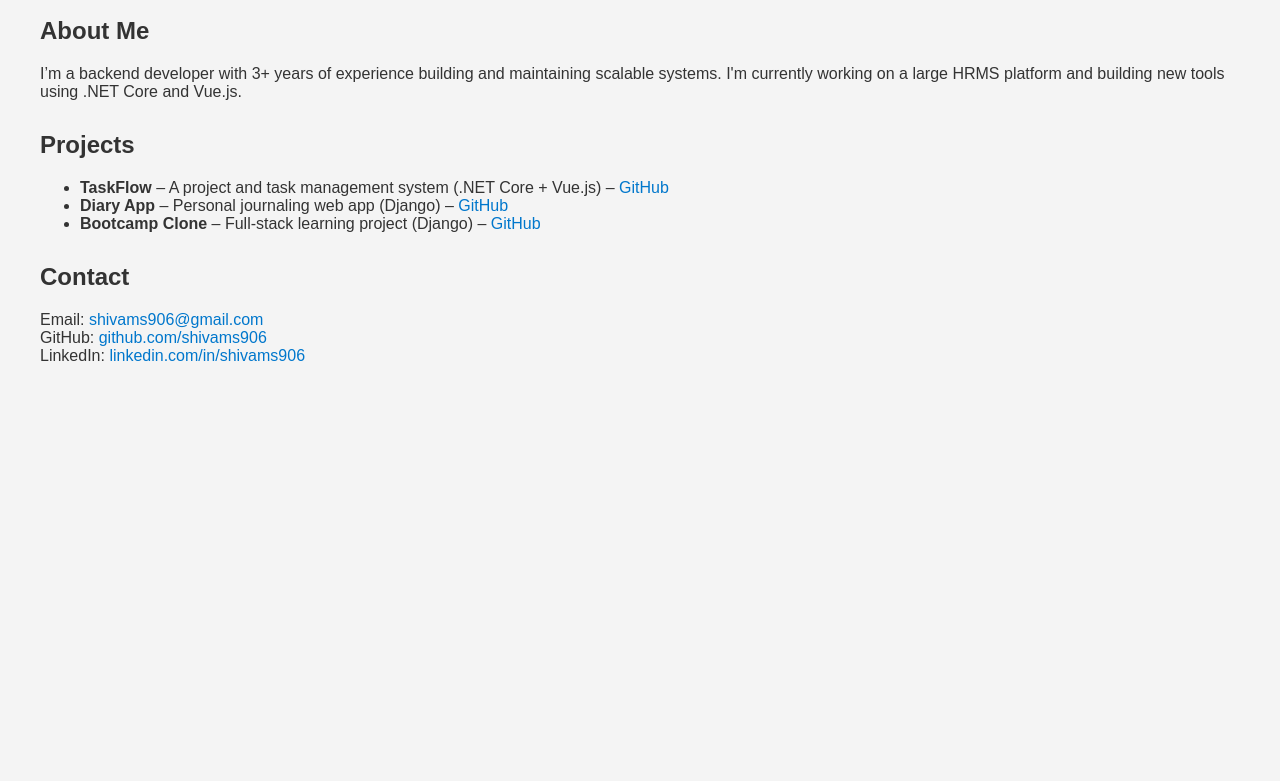
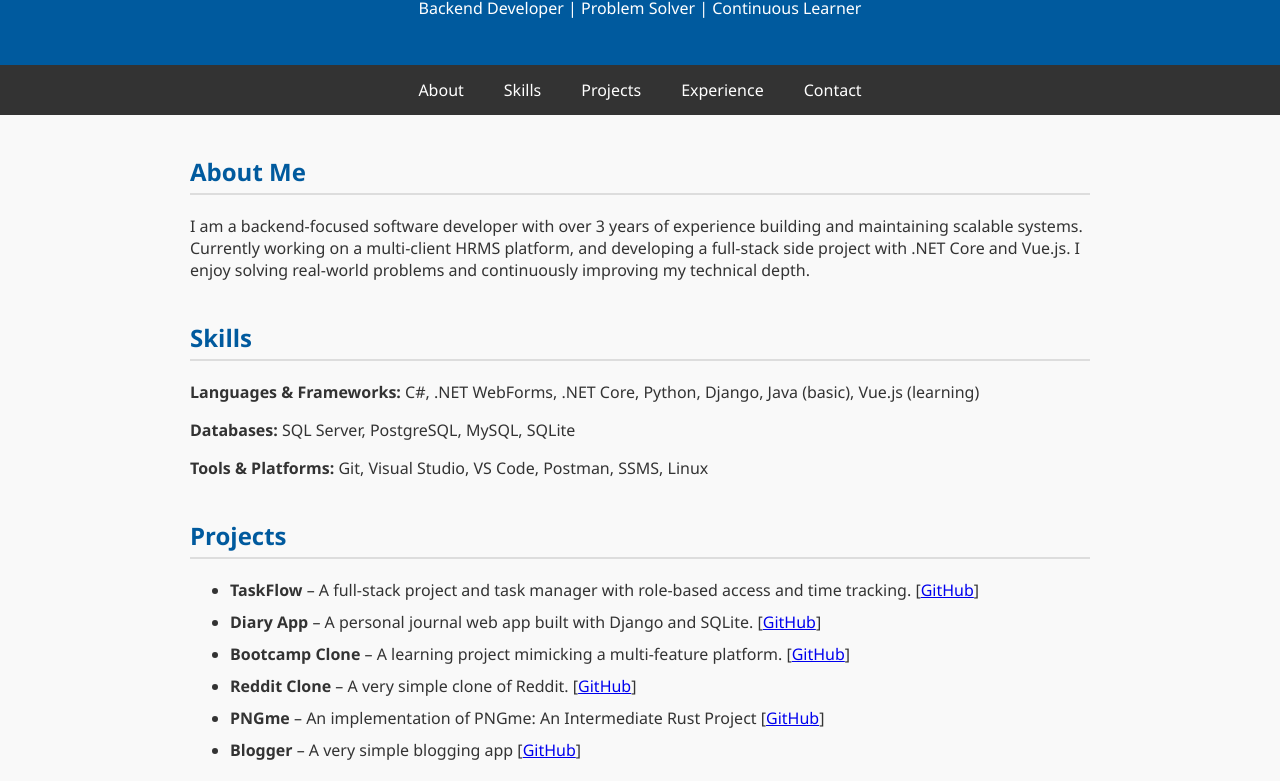
Before and after one commit to shivams906/shivams906.github.io, a plain HTML site: page index.html in a window 1280 px wide. Shown: the part 119-900 px from the top of the page. Before the commit the page ends 800 px from the top, so only its background shows below. Drawn offline with Linux system fonts and the light colour scheme.

Commit message:
add resume and update portfolio content

```diff
--- a/index.html
+++ b/index.html
@@ -2,80 +2,121 @@
 <html lang="en">
 <head>
   <meta charset="UTF-8" />
-    <meta name="viewport" content="width=device-width, initial-scale=1" />
-    <title>Shivam Sharma | Portfolio</title>
+  <meta name="viewport" content="width=device-width, initial-scale=1.0" />
+  <title>Shivam Sharma | Developer Portfolio</title>
   <style>
     body {
-        font-family: Arial, sans-serif;
-        margin: 40px;
-        background: #f4f4f4;
+      font-family: 'Segoe UI', sans-serif;
+      margin: 0;
+      background-color: #f9f9f9;
       color: #333;
     }
-      h1 {
-        color: #0077cc;
+    header {
+      background-color: #005a9e;
+      color: white;
+      padding: 30px;
+      text-align: center;
     }
-      a {
-        color: #0077cc;
+    nav {
+      background: #333;
+      display: flex;
+      justify-content: center;
+    }
+    nav a {
+      color: white;
+      padding: 14px 20px;
+      display: block;
       text-decoration: none;
     }
+    nav a:hover {
+      background: #555;
+    }
     section {
-        margin-bottom: 30px;
+      max-width: 900px;
+      margin: 40px auto;
+      padding: 0 20px;
+    }
+    h2 {
+      color: #005a9e;
+      border-bottom: 2px solid #ddd;
+      padding-bottom: 5px;
+    }
+    footer {
+      text-align: center;
+      padding: 20px;
+      background: #eee;
+    }
+    .project-list li {
+      margin-bottom: 10px;
+    }
+    .resume-button {
+      display: inline-block;
+      padding: 10px 20px;
+      margin-top: 10px;
+      background-color: #005a9e;
+      color: white;
+      text-decoration: none;
+      border-radius: 4px;
+      font-weight: bold;
+    }
+    .resume-button:hover {
+      background-color: #003f73;
     }
   </style>
 </head>
 <body>
+  <header>
     <h1>Shivam Sharma</h1>
-    <p>Backend Developer | Problem Solver | Learner</p>
+    <p>Backend Developer | Problem Solver | Continuous Learner</p>
+  </header>
 
-    <section>
+  <nav>
+    <a href="#about">About</a>
+    <a href="#skills">Skills</a>
+    <a href="#projects">Projects</a>
+    <a href="#experience">Experience</a>
+    <a href="#contact">Contact</a>
+  </nav>
+
+  <section id="about">
     <h2>About Me</h2>
-      <p>
-        I’m a backend developer with 3+ years of experience building and
-        maintaining scalable systems. I'm currently working on a large HRMS
-        platform and building new tools using .NET Core and Vue.js.
-      </p>
+    <p>I am a backend-focused software developer with over 3 years of experience building and maintaining scalable systems. Currently working on a multi-client HRMS platform, and developing a full-stack side project with .NET Core and Vue.js. I enjoy solving real-world problems and continuously improving my technical depth.</p>
   </section>
 
-    <section>
+  <section id="skills">
+    <h2>Skills</h2>
+    <p><strong>Languages & Frameworks:</strong> C#, .NET WebForms, .NET Core, Python, Django, Java (basic), Vue.js (learning)</p>
+    <p><strong>Databases:</strong> SQL Server, PostgreSQL, MySQL, SQLite</p>
+    <p><strong>Tools & Platforms:</strong> Git, Visual Studio, VS Code, Postman, SSMS, Linux</p>
+  </section>
+
+  <section id="projects">
     <h2>Projects</h2>
-      <ul>
-        <li>
-          <strong>TaskFlow</strong> – A project and task management system (.NET
-          Core + Vue.js) –
-          <a href="https://github.com/shivams906/taskflow" target="_blank"
-            >GitHub</a
-          >
-        </li>
-        <li>
-          <strong>Diary App</strong> – Personal journaling web app (Django) –
-          <a href="https://github.com/shivams906/diary" target="_blank"
-            >GitHub</a
-          >
-        </li>
-        <li>
-          <strong>Bootcamp Clone</strong> – Full-stack learning project (Django)
-          –
-          <a href="https://github.com/shivams906/bootcamp-clone" target="_blank"
-            >GitHub</a
-          >
-        </li>
+    <ul class="project-list">
+      <li><strong>TaskFlow</strong> – A full-stack project and task manager with role-based access and time tracking. [<a href="https://github.com/shivams906/taskflow-api" target="_blank">GitHub</a>]</li>
+      <li><strong>Diary App</strong> – A personal journal web app built with Django and SQLite. [<a href="https://github.com/shivams906/diary" target="_blank">GitHub</a>]</li>
+      <li><strong>Bootcamp Clone</strong> – A learning project mimicking a multi-feature platform. [<a href="https://github.com/shivams906/bootcamp-clone" target="_blank">GitHub</a>]</li>
+      <li><strong>Reddit Clone</strong> – A very simple clone of Reddit. [<a href="https://github.com/shivams906/reddit-clone" target="_blank">GitHub</a>]</li>
+      <li><strong>PNGme</strong> – An implementation of PNGme: An Intermediate Rust Project [<a href="https://github.com/shivams906/PNGme" target="_blank">GitHub</a>]</li>
+      <li><strong>Blogger</strong> – A very simple blogging app [<a href="https://github.com/shivams906/blogger" target="_blank">GitHub</a>]</li>
     </ul>
   </section>
 
-    <section>
+  <section id="experience">
+    <h2>Experience</h2>
+    <p>Currently working as a Senior Software Developer at Ascensive Technologies. My responsibilities include backend development and maintenance for a multi-tenant HRMS platform used by 40+ clients and ~10,000 users. I handle bug fixes, review and merge junior developers’ code, and assist in deployment. I’ve also set up 20+ new client instances with full configuration, deployed updates across web and desktop components, and supported Windows biometric punch service installations. Additionally, I perform database administration tasks such as migrations, backups, scheduled jobs, and space cleanup.</p>
+  </section>
+
+  <section id="contact">
     <h2>Contact</h2>
-      <p>
-        Email: <a href="mailto:shivams906@gmail.com">shivams906@gmail.com</a
-        ><br />
-        GitHub:
-        <a href="https://github.com/shivams906" target="_blank"
-          >github.com/shivams906</a
-        ><br />
-        LinkedIn:
-        <a href="https://linkedin.com/in/shivams906" target="_blank"
-          >linkedin.com/in/shivams906</a
-        >
-      </p>
+    <p>Email: <a href="mailto:shivams906@gmail.com">shivams906@gmail.com</a></p>
+    <p>GitHub: <a href="https://github.com/shivams906" target="_blank">github.com/shivams906</a></p>
+    <p>LinkedIn: <a href="https://linkedin.com/in/shivams906" target="_blank">linkedin.com/in/shivams906</a></p>
+    <p><a href="Shivam_Sharma_Resume.pdf" class="resume-button" target="_blank">📄 View My Resume (PDF)</a></p>
   </section>
+
+  <footer>
+    &copy; 2025 Shivam Sharma. Built with ❤️ using GitHub Pages.
+  </footer>
 </body>
 </html>
```
Also changed, not shown: 1 other file. Lines whose indentation alone changed are shown as unchanged.
